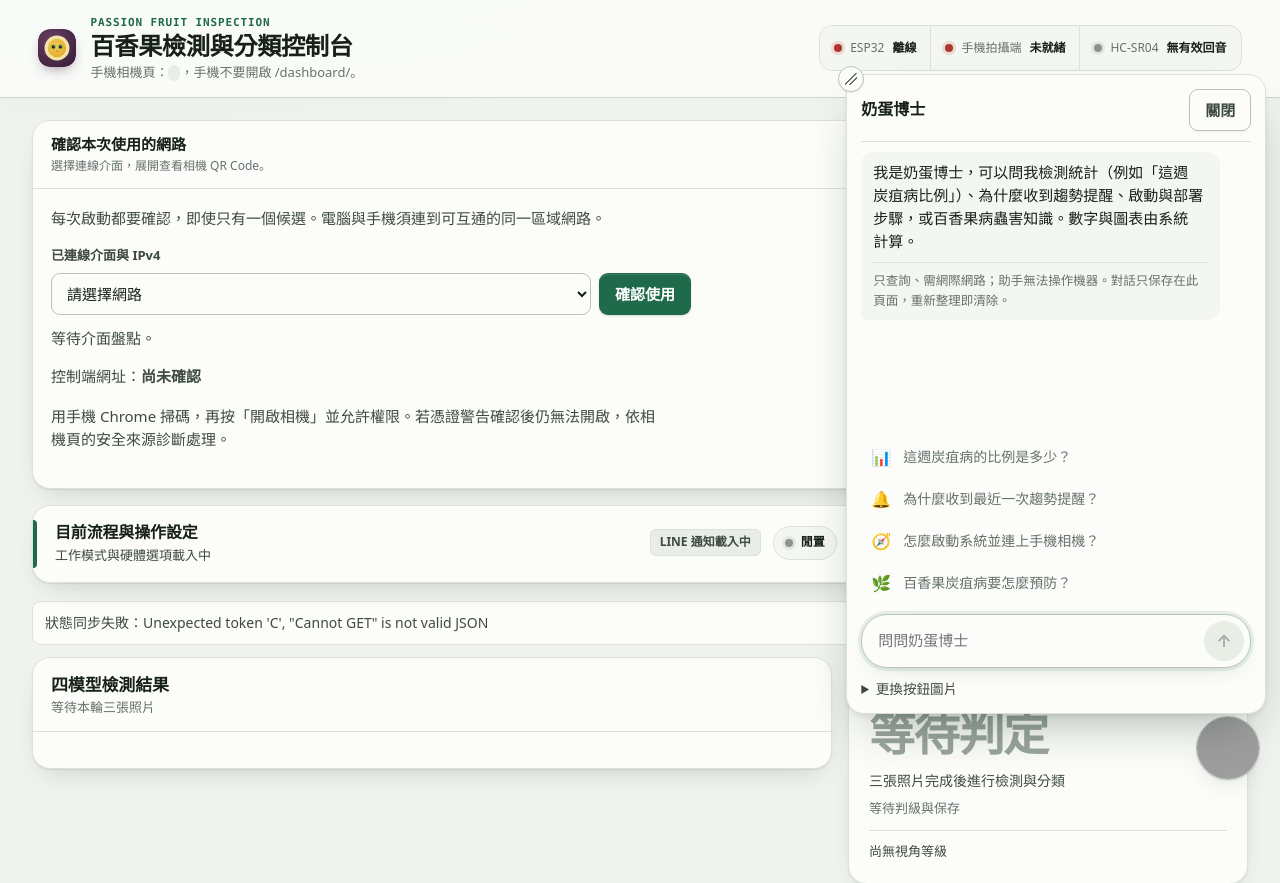
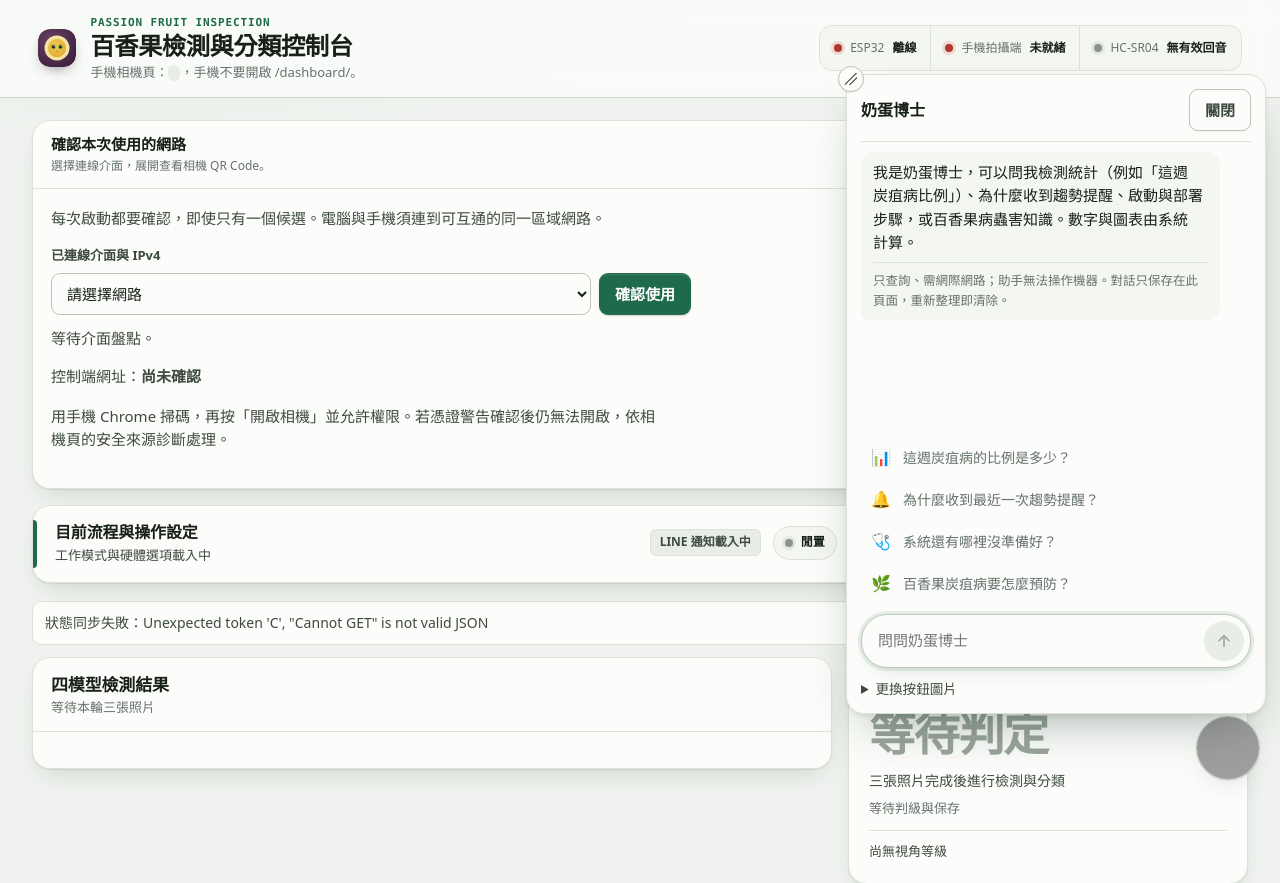
Before and after one commit to Eten0721/PassionFruit_IoT_hardware, a Django app: template Django_Server/fruit_app/templates/dashboard.html in a window 1280 px wide, after a click on "問奶蛋博士". Shown: the top 883 px of the page. Run offline with Django 5.2, Linux system fonts and the light colour scheme; the template is opened without the code that fills it, so the values that code supplies are empty; some libraries are stand-ins or nearby versions; grey boxes are pictures that could not be loaded.

Commit message:
v1.4.14, 奶蛋博士推薦問題改為查詢系統狀態 (#63)
把「怎麼啟動系統並連上手機相機？」換成「系統還有哪裡沒準備好？」，讓農夫一鍵觸發 get_system_status。

Co-authored-by: Claude Opus 5.5 <noreply@anthropic.com>

```diff
--- a/Django_Server/fruit_app/templates/dashboard.html
+++ b/Django_Server/fruit_app/templates/dashboard.html
@@ -431,7 +431,7 @@
     <ul id="assistant-suggestions" class="assistant-suggestions" aria-label="推薦問題">
         <li><button type="button" class="assistant-suggestion" data-prompt="這週炭疽病的比例是多少？"><span aria-hidden="true">📊</span>這週炭疽病的比例是多少？</button></li>
         <li><button type="button" class="assistant-suggestion" data-prompt="為什麼收到最近一次瑕疵趨勢提醒？"><span aria-hidden="true">🔔</span>為什麼收到最近一次趨勢提醒？</button></li>
-        <li><button type="button" class="assistant-suggestion" data-prompt="怎麼啟動系統並讓手機相機連上 Dashboard？"><span aria-hidden="true">🧭</span>怎麼啟動系統並連上手機相機？</button></li>
+        <li><button type="button" class="assistant-suggestion" data-prompt="系統現在還有哪裡沒準備好？要怎麼處理？"><span aria-hidden="true">🩺</span>系統還有哪裡沒準備好？</button></li>
         <li><button type="button" class="assistant-suggestion" data-prompt="百香果炭疽病要怎麼預防與處理？"><span aria-hidden="true">🌿</span>百香果炭疽病要怎麼預防？</button></li>
     </ul>
     <form id="assistant-form" class="assistant-form">
```
